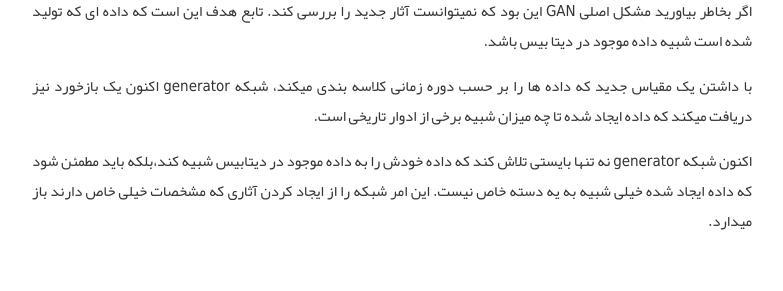
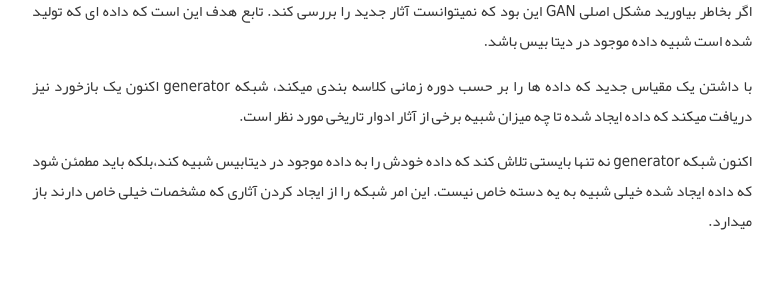
Before and after one commit to AlisterTA/alisterta.github.io, a Jekyll site: the page built from _posts/2017-06-27-بررسی مقاله.md, in a window 1280 px wide and 900 px high, scrolled down 3651 px. Shown: the part 189-480 px from the top of the window, without its empty margins (248-1031 px from the left). Built offline with Jekyll 4.4.1, drawn with Linux system fonts in a browser that asks for light colours; comment, search, counter and statistics services are not loaded.

Commit message:
Update 2017-06-27-بررسی مقاله.md

```diff
--- a/_posts/2017-06-27-بررسی مقاله.md
+++ b/_posts/2017-06-27-بررسی مقاله.md
@@ -82,7 +82,7 @@
 
 اگر بخاطر بیاورید مشکل اصلی GAN این بود که نمیتوانست آثار جدید را بررسی کند. تابع هدف این است که داده ای که تولید شده است شبیه داده موجود در دیتا بیس باشد.
 
-با داشتن یک مقیاس جدید که داده ها را بر حسب دوره زمانی کلاسه بندی میکند، شبکه generator  اکنون یک بازخورد نیز دریافت میکند که داده ایجاد شده تا چه میزان شبیه برخی از ادوار تاریخی است.
+با داشتن یک مقیاس جدید که داده ها را بر حسب دوره زمانی کلاسه بندی میکند، شبکه generator  اکنون یک بازخورد نیز دریافت میکند که داده ایجاد شده تا چه میزان شبیه برخی از آثار ادوار تاریخی مورد نظر است.
 
 اکنون شبکه generator  نه تنها بایستی تلاش کند که داده خودش را به داده موجود در دیتابیس شبیه کند،بلکه باید مطمئن شود که داده ایجاد شده خیلی شبیه به یه دسته خاص نیست. این امر شبکه را از ایجاد کردن آثاری که مشخصات خیلی خاص دارند باز میدارد.
 
```
